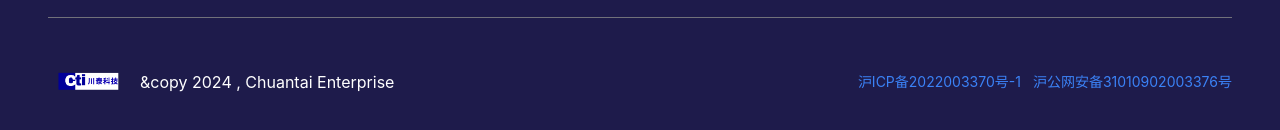
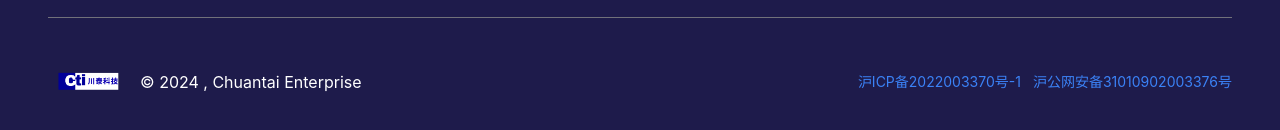
Before and after one commit to EdondjiIbolo/Dachuan-React, a React (Vite) app: page /about in a window 1280 px wide. Shown: the part 3355-3485 px from the top of the page. Built offline with nearby package versions, Linux system fonts and the light colour scheme.

Commit message:
footer done

```diff
--- a/src/components/Footer.jsx
+++ b/src/components/Footer.jsx
@@ -64,7 +64,9 @@ export function Footer() {
                 alt="Dachuan Logo"
               />
             </picture>
-            <p className="text-nowrap">&copy 2024 , Chuantai Enterprise</p>
+            <p className="text-nowrap w-min flex">
+              &copy; 2024 , Chuantai Enterprise
+            </p>
           </div>
           <div className="flex gap-3 flex-wrap justify-center sm:items-start text-xs sm:text-sm w-full sm:justify-between md:justify-end">
             <a href="#" className="text-blue-500">
```
